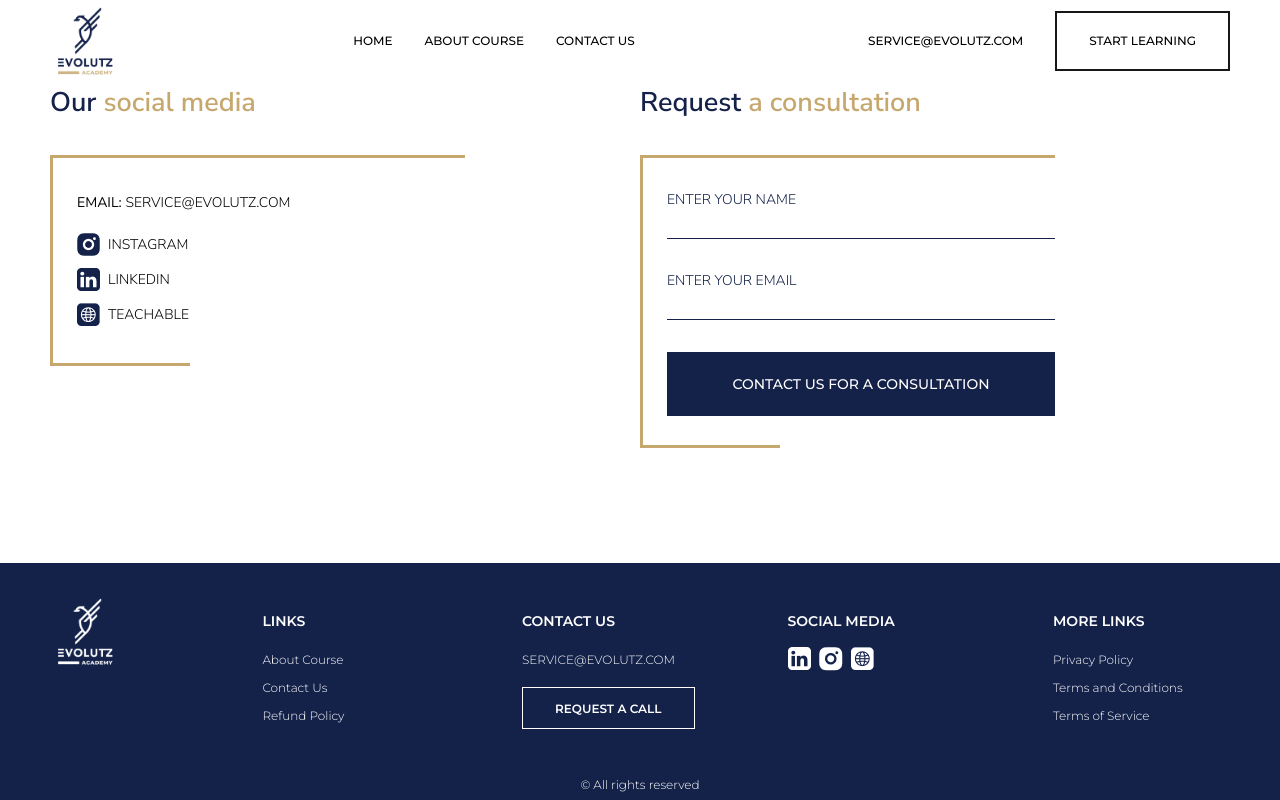
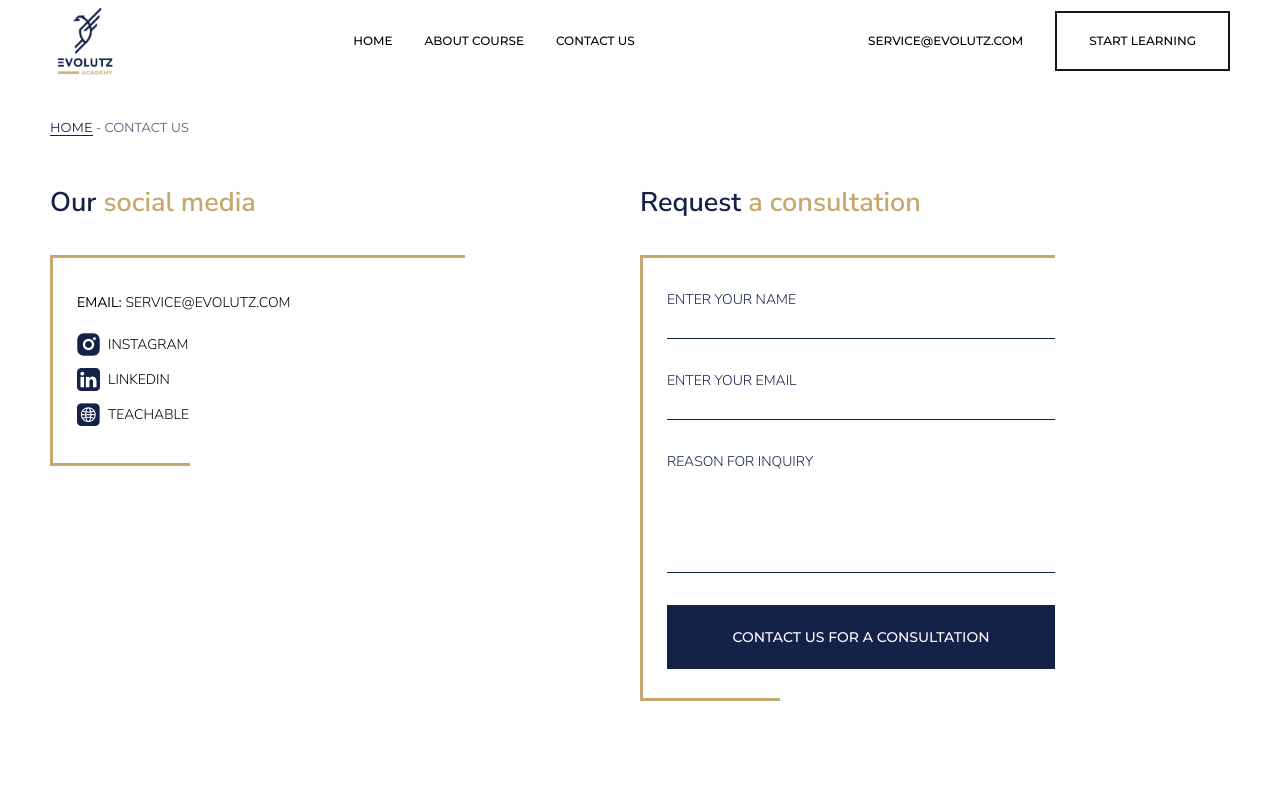
Before and after one commit to mattbanh/evolutz-academy, a Next.js app: page /contact-us in a window 1280 px wide. Shown: the top 800 px of the page. Built offline with nearby package versions, Linux system fonts and the light colour scheme.

Commit message:
completed contact page form and added dynamically rendered breadcrumbs

```diff
--- a/src/components/AboutHero.js
+++ b/src/components/AboutHero.js
@@ -4,7 +4,7 @@ import founder from "/public/assets/images/about-hero.png";
 
 export default function AboutHero() {
   return (
-    <section className="mb-36 lg:mb-28  px-5 md:px-8">
+    <section className="mb-36 lg:mb-28 px-5 md:px-8">
       <section className="mx-auto xl:max-w-[1280px] flex flex-col lg:flex-row">
         <section className="lg:w-1/2 lg:pr-6 mb-12 md:mb-8 lg:mb-0">
           <article className="mb-8">
--- /dev/null
+++ b/src/components/Breadcrumbs.js
@@ -0,0 +1,37 @@
+import Link from "next/link";
+
+const breadcrumbsExclude = [
+  "/",
+  "/privacy-policy",
+  "/refund-policy",
+  "/terms-and-conditions",
+  "/terms-of-service",
+];
+
+export default function Breadcrumbs({ path }) {
+  if (breadcrumbsExclude.includes(path)) {
+    return <></>;
+  }
+
+  const formatPath = (path) => {
+    let pathArr = path.replace("/", "").split("-");
+    let formattedPath = pathArr.join(" ");
+    return formattedPath;
+  };
+
+  return (
+    <section className="py-8 px-5 md:px-8 h-[5.625rem] md:h-[6.25rem]">
+      <div className="mx-auto max-w-[1180px] w-full">
+        <span className="uppercase text-[0.8125rem] text-academy-blue/70">
+          <Link
+            href="/"
+            className="border-b-[1px] border-academy-blue text-academy-blue"
+          >
+            Home
+          </Link>{" "}
+          - {formatPath(path)}
+        </span>
+      </div>
+    </section>
+  );
+}
--- a/src/components/Input.js
+++ b/src/components/Input.js
@@ -2,7 +2,7 @@ export default function Input({ label, name, type }) {
   return (
     <>
       <label
-        className="mb-1 text-sm font-light font-nunito uppercase text-academy-blue "
+        className="mb-1 text-sm font-light font-nunito uppercase text-academy-blue"
         htmlFor={name}
       >
         {label}
--- a/src/components/Layout.js
+++ b/src/components/Layout.js
@@ -1,11 +1,15 @@
+import { useState, useEffect } from "react";
+import { useRouter } from "next/router";
 import Header from "./Header";
 import Footer from "./Footer";
 import MobileHeader from "./MobileHeader";
-import { useState, useEffect } from "react";
+import Breadcrumbs from "./Breadcrumbs";
 
 export default function Layout({ children }) {
   const [openMobileMenu, setOpenMobileMenu] = useState(false);
   const [windowWidth, setWindowWidth] = useState(0);
+  const router = useRouter();
+
   const clickHandler = () => {
     setOpenMobileMenu(true);
   };
@@ -42,6 +46,7 @@ export default function Layout({ children }) {
         handleClick={closeMobileMenu}
         openMobileMenu={openMobileMenu}
       />
+      <Breadcrumbs path={router.pathname} />
       <main className=" flex-1">{children}</main>
       <Footer />
     </div>
--- a/src/pages/contact-us/index.js
+++ b/src/pages/contact-us/index.js
@@ -99,6 +99,18 @@ export default function AboutCourse() {
                   label={"Enter Your Email"}
                   type={"email"}
                 />
+                <label
+                  htmlFor="inquiry"
+                  className="mb-1 text-sm font-light font-nunito uppercase text-academy-blue"
+                >
+                  Reason for Inquiry
+                </label>
+                <textarea
+                  name="inquiry"
+                  rows="4"
+                  id="inquiry"
+                  className="mb-8 px-2 border-b-[1px] border-academy-blue text-evolutz-black focus:outline-none font-nunito resize-none"
+                ></textarea>
                 <button type="submit" className="px-2 py-5 bg-academy-blue">
                   <Text size="button" color="bright">
                     Contact Us for a Consultation
```
